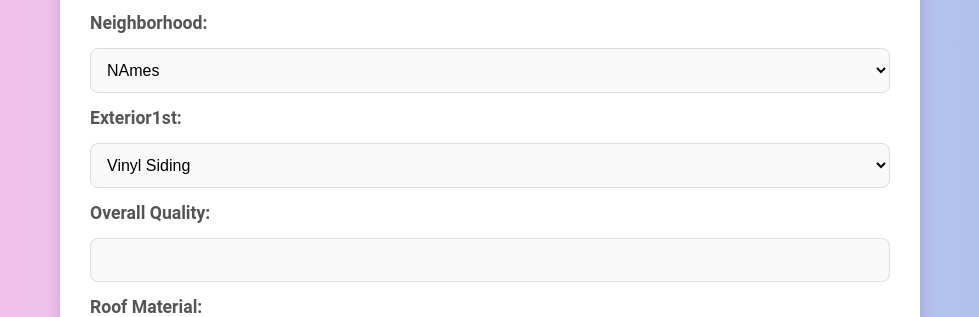
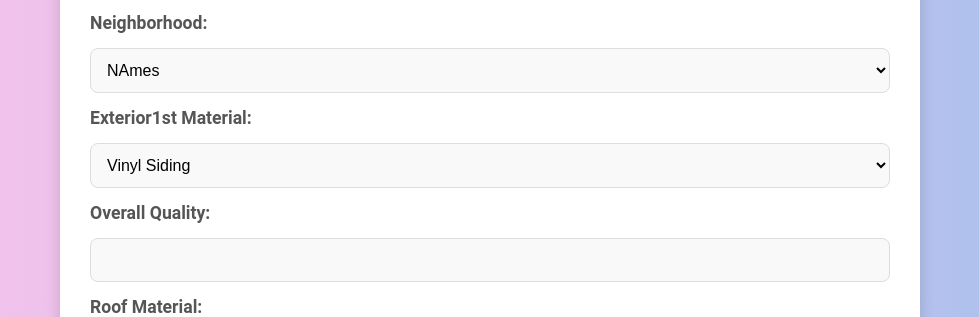
Before and after one commit to MikhaelJP/project-DaMi-03, a Flask app: page / in a window 1280 px wide. Shown: the part 212-529 px from the top of the page, without its empty margins (150-1129 px from the left). Run offline with Flask 3, Linux system fonts and the light colour scheme; parts of the project's set-up code (start-up, migrations or seed data) failed here and were passed over.

Commit message:
perbaikan project data mining

```diff
--- a/Deploy/Prediksi/app.py
+++ b/Deploy/Prediksi/app.py
@@ -24,7 +24,7 @@ def preprocess_input(data):
         'Timber': 22, 'MeadowV': 23
     },
 
-    'Exterior1st': {
+    'Exterior1stMaterial': {
     'VinylSd': 0, 'Wd Sdng': 1, 'HdBoard': 2, 'MetalSd': 3, 'Plywood': 4,
     'CemntBd': 5, 'WdShing': 6, 'BrkFace': 7, 'AsbShng': 8
     },
--- a/Deploy/Prediksi/templates/index.html
+++ b/Deploy/Prediksi/templates/index.html
@@ -232,7 +232,7 @@
                 <option value="MeadowV">MeadowV</option>
             </select>
 
-            <label for="Exterior1st">Exterior1st:</label>
+            <label for="Exterior1st">Exterior1st Material:</label>
             <select name="Exterior1st">
                 <option value="VinylSd">Vinyl Siding</option>
                 <option value="Wd Sdng">Wood Siding</option>
```
Also changed, not shown: Poster/Poster House Price kelompok 03.png (added).
